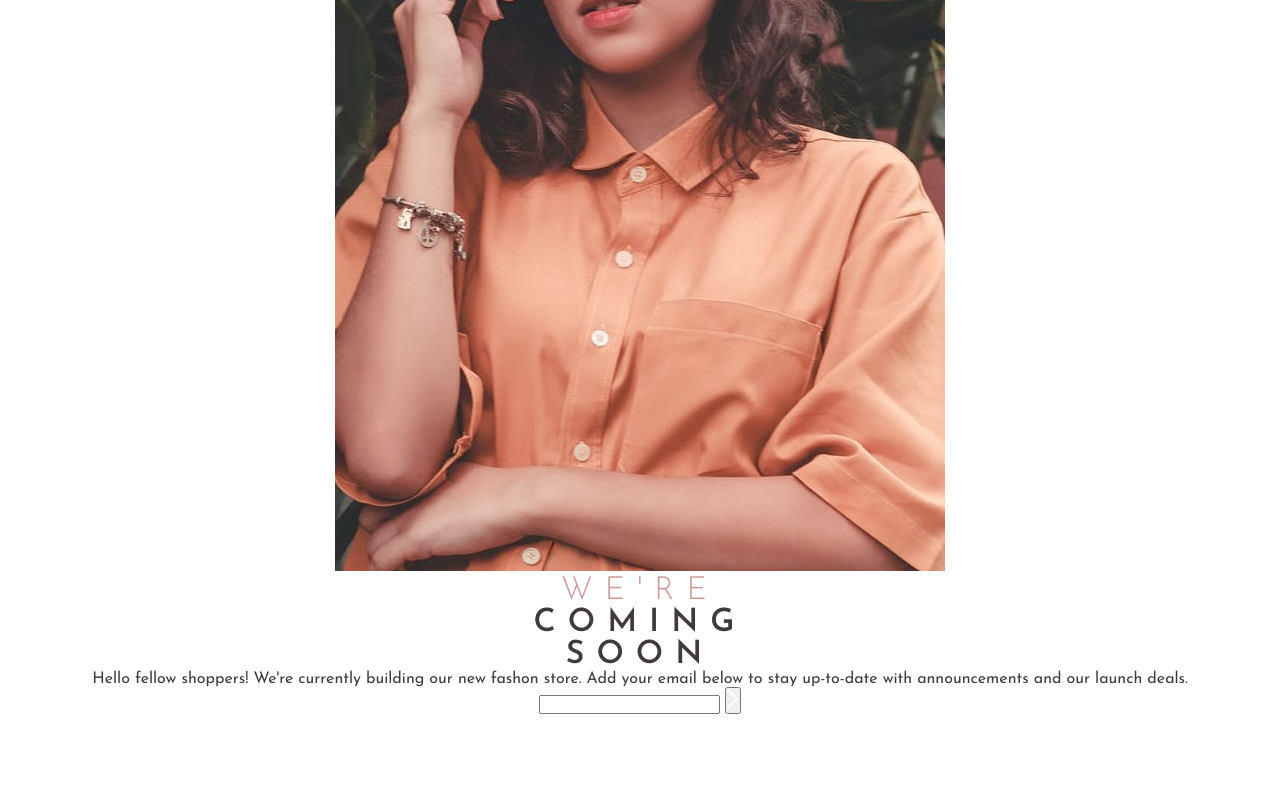
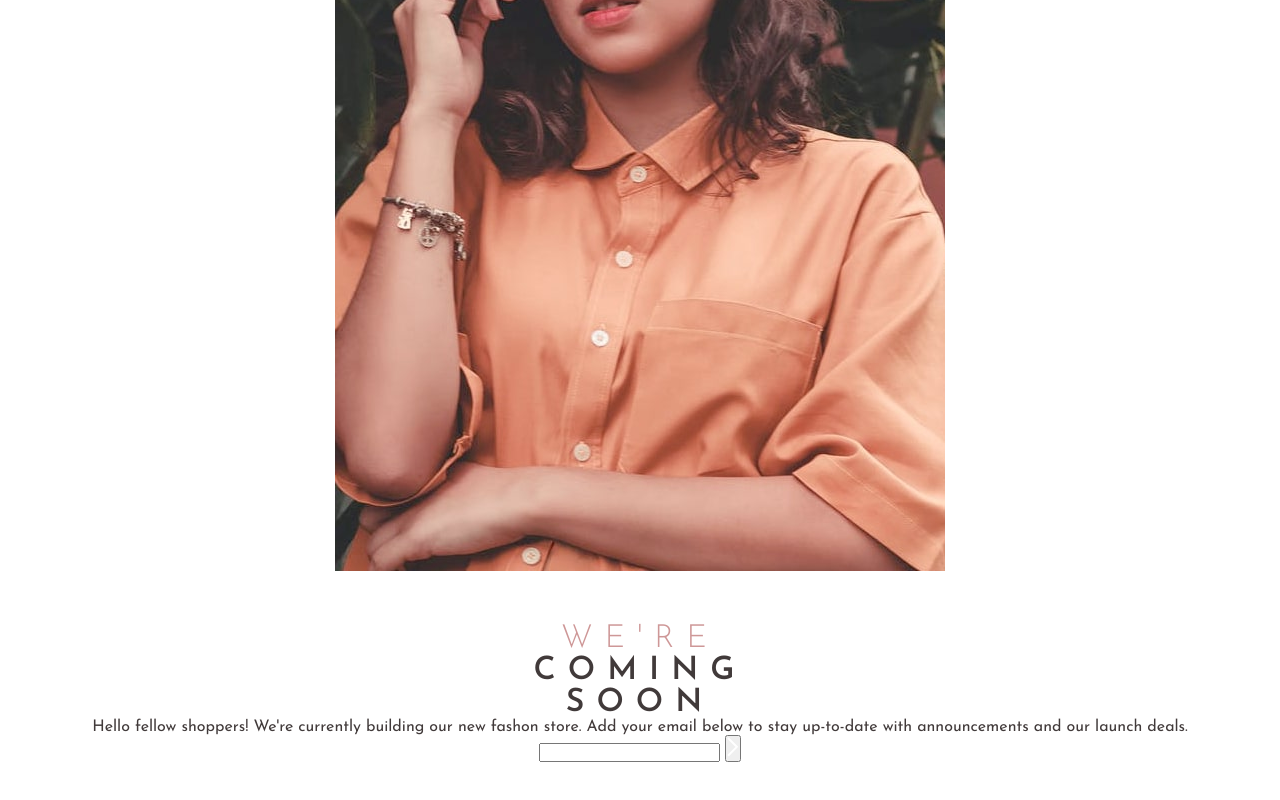
Before and after one commit to sarrietav-frontendmentor/base-apparel-coming-soon, a website: page index.html in a window 1280 px wide. Shown: the part 330-1130 px from the top of the page. Before the commit the page ends 1044 px from the top, so only its background shows below. Drawn offline with Linux system fonts and the light colour scheme.

Commit message:
set details layout

```diff
--- a/sass/main.scss
+++ b/sass/main.scss
@@ -24,6 +24,13 @@ body {
   font-family: 'Josefin Sans', sans-serif;
   text-align: center;
   color: $neutral;
+  height: 100vh;
+}
+
+main {
+  height: 100%;
+  display: flex;
+  flex-flow: column;
 }
 
 .logo-wrapper {
@@ -31,13 +38,21 @@ body {
   text-align: left;
 }
 
+.details {
+  padding: 3rem 2rem;
+  display: flex;
+  flex-flow: column;
+  justify-content: space-around;
+  flex: 1 1 auto;
+}
+
 .heading {
   box-decoration-break: clone;
   text-transform: uppercase;
-  letter-spacing: .75rem;
+  letter-spacing: 0.75rem;
 
   span {
-    display: block
+    display: block;
   }
 
   &--pink {
```
Also changed, not shown: css/style.css, 1 other file.
